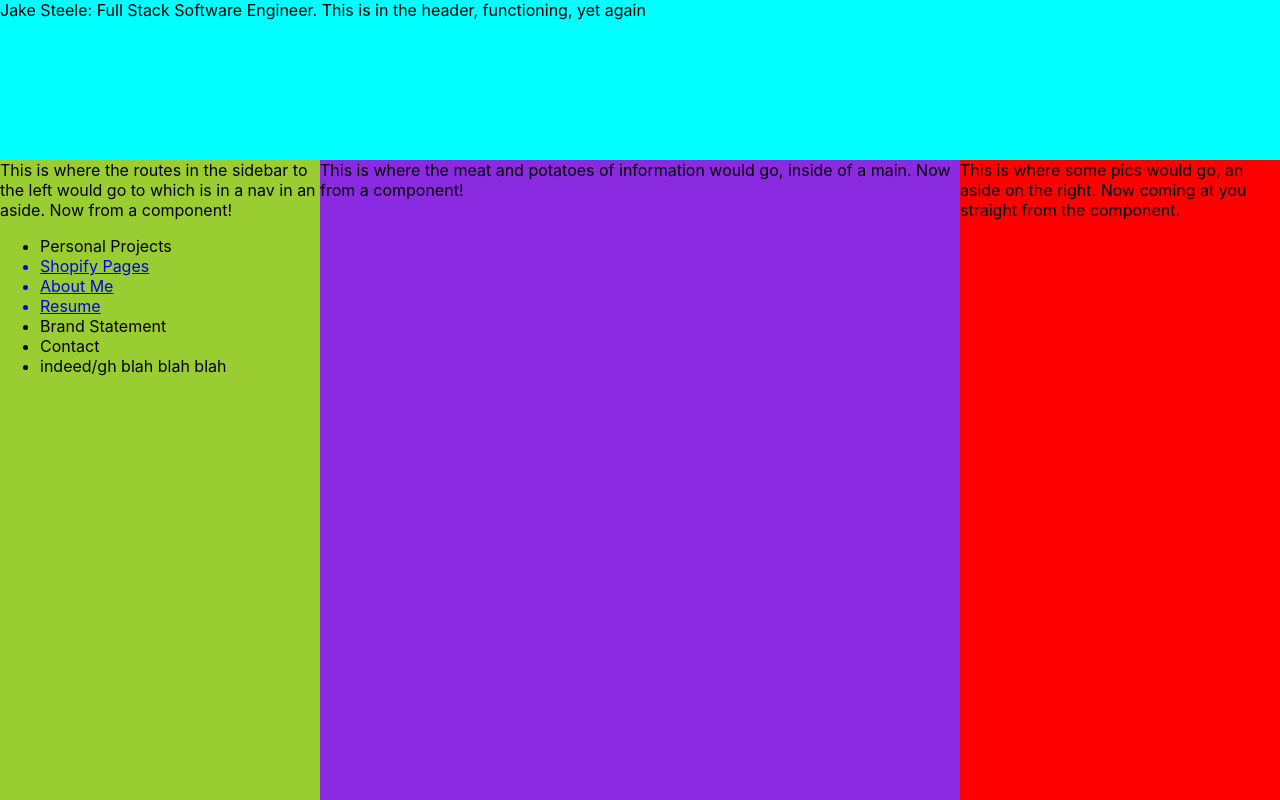
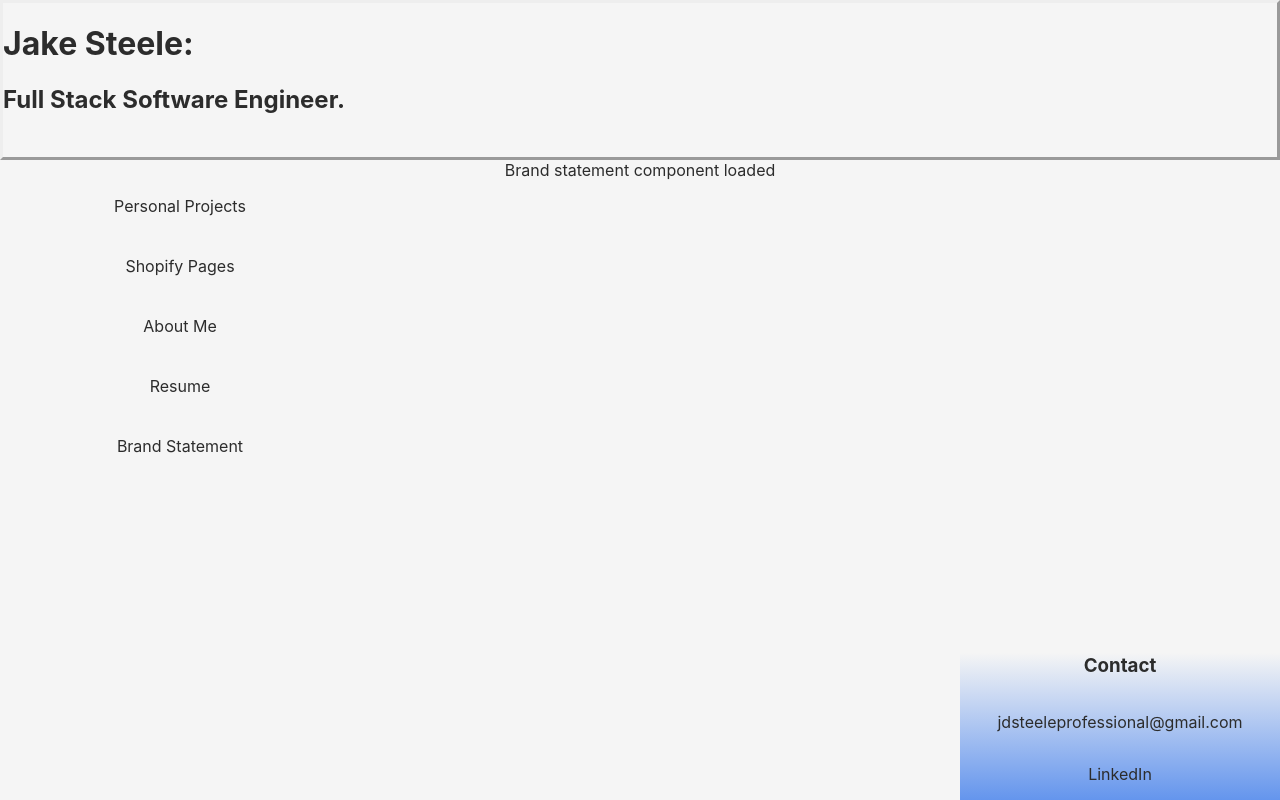
Before and after one commit to 1jdsteele/portfolio, a React (Create React App) app: page /brandstatement in a window 1280 px wide. Built offline with nearby package versions, Linux system fonts and the light colour scheme.

Commit message:
css work: whitsmoke background, etc. Links: 5 routes set up

```diff
--- a/src/App.css
+++ b/src/App.css
@@ -38,6 +38,10 @@
     transform: rotate(360deg);
   }
 } */
+* {
+  color:rgb(44, 44, 44);
+}
+
 
 .App {
   display: grid;
@@ -49,19 +53,20 @@
 
 
 .header {
-  background-color: aqua;
+  background-color: whitesmoke;
   grid-row: 1;
   grid-column: 1 / span 4;
+  border-style: outset;
 }
 
 .sidebar {
-  background-color: yellowgreen;
+  background-color: whitesmoke;
   grid-row: 2 / span 4;
   grid-column: 1;
 }
 
 .main {
-  background-color: blueviolet;
+  background-color: whitesmoke;
   grid-row: 2 / span 4;
   grid-column: 2 / span 2;
 }
@@ -69,7 +74,11 @@
 
 
 .some-pics-right {
-  background-color: red;
+  background-image: linear-gradient(whitesmoke 77%, cornflowerblue);
   grid-row: 2 / span 4;
   grid-column: 4;
 }
+
+a {
+  text-decoration: none;
+}
--- /dev/null
+++ b/src/components/Brand/Brand.js
@@ -0,0 +1,11 @@
+// import '.../App.css';
+
+function Brand() {
+    return (
+      <div>
+          Brand statement component loaded
+      </div>
+    )
+  }
+
+  export default Brand;
--- /dev/null
+++ b/src/components/Projects/Projects.js
@@ -0,0 +1,14 @@
+// import '.../App.css';
+
+function Projects() {
+    return (
+      <div>
+          Personal Projects component loaded
+          <p>
+              <a href="https://github.com/1jdsteele">Click here for my personal github.</a>
+          </p>
+      </div>
+    )
+  }
+
+  export default Projects;
--- /dev/null
+++ b/src/components/SidebarLeft/SidebarLeft.css
@@ -0,0 +1,9 @@
+ul {
+    list-style-type: none;
+    text-align: center;
+}
+
+li {
+    /* text-align: center; */
+    padding: 20px;
+}
--- a/src/components/SidebarLeft/SidebarLeft.js
+++ b/src/components/SidebarLeft/SidebarLeft.js
@@ -1,14 +1,14 @@
-// import './App.css';
+import './SidebarLeft.css';
 import {Link} from 'react-router-dom';
 
 function SidebarLeft() {
   return (
     <aside className="sidebar">
         <nav>
-          This is where the routes in the sidebar to the left would go to which is in a nav in an aside. Now from a component!
-        </nav>
           <ul>
+            <Link to="/personalprojects">
               <li>Personal Projects</li>
+            </Link>
             <Link to="/shopify">
             <li>Shopify Pages</li>
             </Link>
@@ -18,10 +18,11 @@ function SidebarLeft() {
             <Link to="/resume">
               <li>Resume</li>
             </Link>
+            <Link to="brandstatement">
             <li>Brand Statement</li>
-          <li>Contact</li>
-          <li>indeed/gh blah blah blah</li>
+            </Link>
           </ul>
+        </nav>
       </aside>
   )
 }
--- /dev/null
+++ b/src/components/SidebarRight/SidebarRight.css
@@ -0,0 +1,7 @@
+.flex-right-side {
+    display: flex;
+    flex-direction: column-reverse;
+    /* margin: 0 auto; */
+    text-align: center;
+
+}
--- a/src/components/SidebarRight/SidebarRight.js
+++ b/src/components/SidebarRight/SidebarRight.js
@@ -1,9 +1,19 @@
-// import './App.css';
+import './SidebarRight.css';
 
 function SidebarRight() {
   return (
-    <aside className="some-pics-right">
-        This is where some pics would go, an aside on the right. Now coming at you straight from the component.
+    <aside className="some-pics-right flex-right-side">
+        <p>
+          <a href="https://www.linkedin.com/in/1jdsteele/">
+            LinkedIn
+          </a>
+        </p>
+        <p>
+          jdsteeleprofessional@gmail.com
+        </p>
+        <h3>
+          Contact
+        </h3>
       </aside>
   )
 }
--- a/src/components/header/header.js
+++ b/src/components/header/header.js
@@ -1,9 +1,18 @@
-// import '.../App.css';
+import './Header.css';
+
 
 function Header() {
   return (
     <header className="header">
-        Jake Steele: Full Stack Software Engineer. This is in the header, functioning, yet again
+      <div>
+        <h1>
+          Jake Steele:
+        </h1>
+        <h2>
+          Full Stack Software Engineer.
+        </h2>
+      </div>
+
     </header>
   )
 }
--- a/src/components/main/main.css
+++ b/src/components/main/main.css
@@ -0,0 +1,3 @@
+main {
+    text-align: center;
+}
--- a/src/components/main/main.js
+++ b/src/components/main/main.js
@@ -1,17 +1,20 @@
-// import './App.css';
+import './Main.css';
 import Shopify from '../Shopify/Shopify';
 import Resume from '../Resume/Resume';
 import About from '../About/About';
+import Projects from '../Projects/Projects';
+import Brand from '../Brand/Brand';
 import {BrowserRouter as Router, Switch, Route, Routes} from 'react-router-dom';
 
 function Main() {
   return (
     <main className="main">
-        This is where the meat and potatoes of information would go, inside of a main. Now from a component!
           <Routes>
+            <Route path="/personalprojects" element={<Projects />} />
             <Route path="/" element={<About />} />
             <Route path="/shopify" element={<Shopify />} />
             <Route path="/resume" element={<Resume />} />
+            <Route path="/brandstatement" element={<Brand />} />
           </Routes>
     </main>
   )
```
Also changed, not shown: src/components/Brand/Brand.css (added), src/components/Projects/Projects.css (added). Lines whose indentation alone changed are shown as unchanged.
